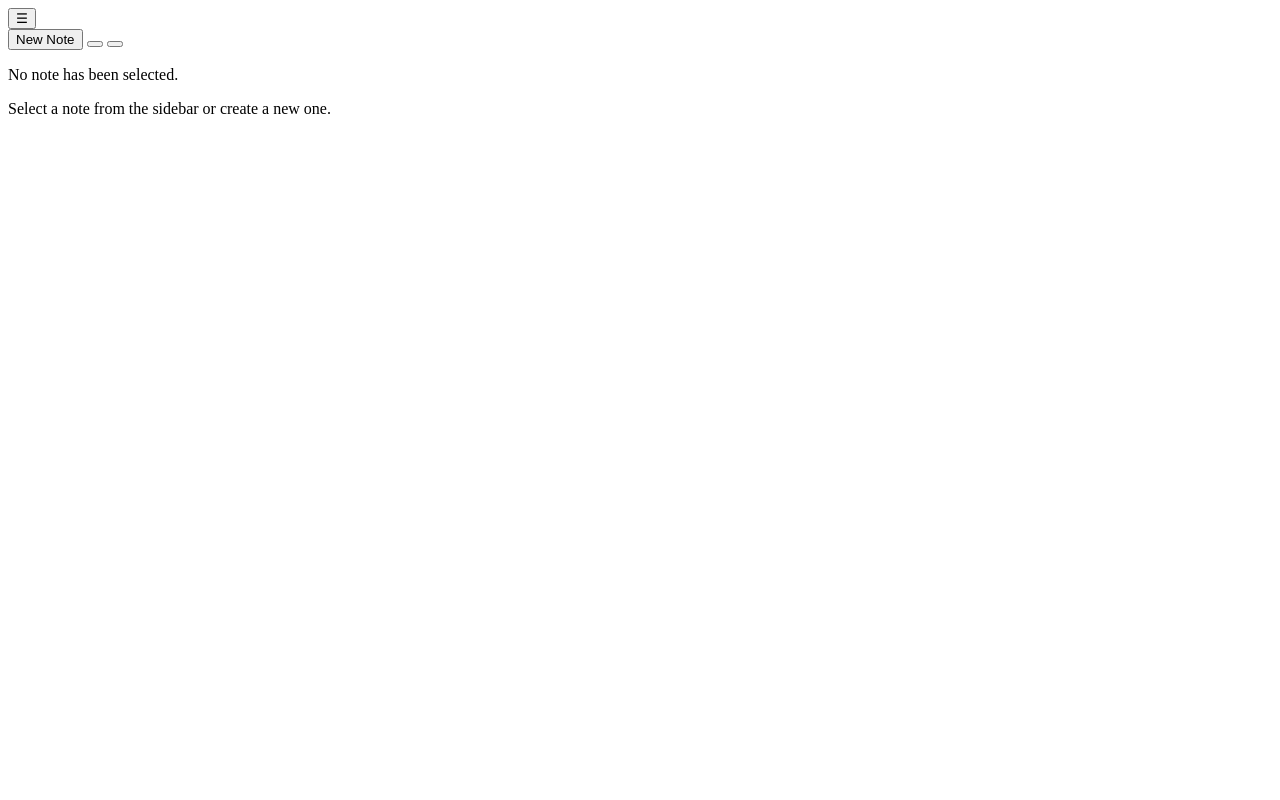
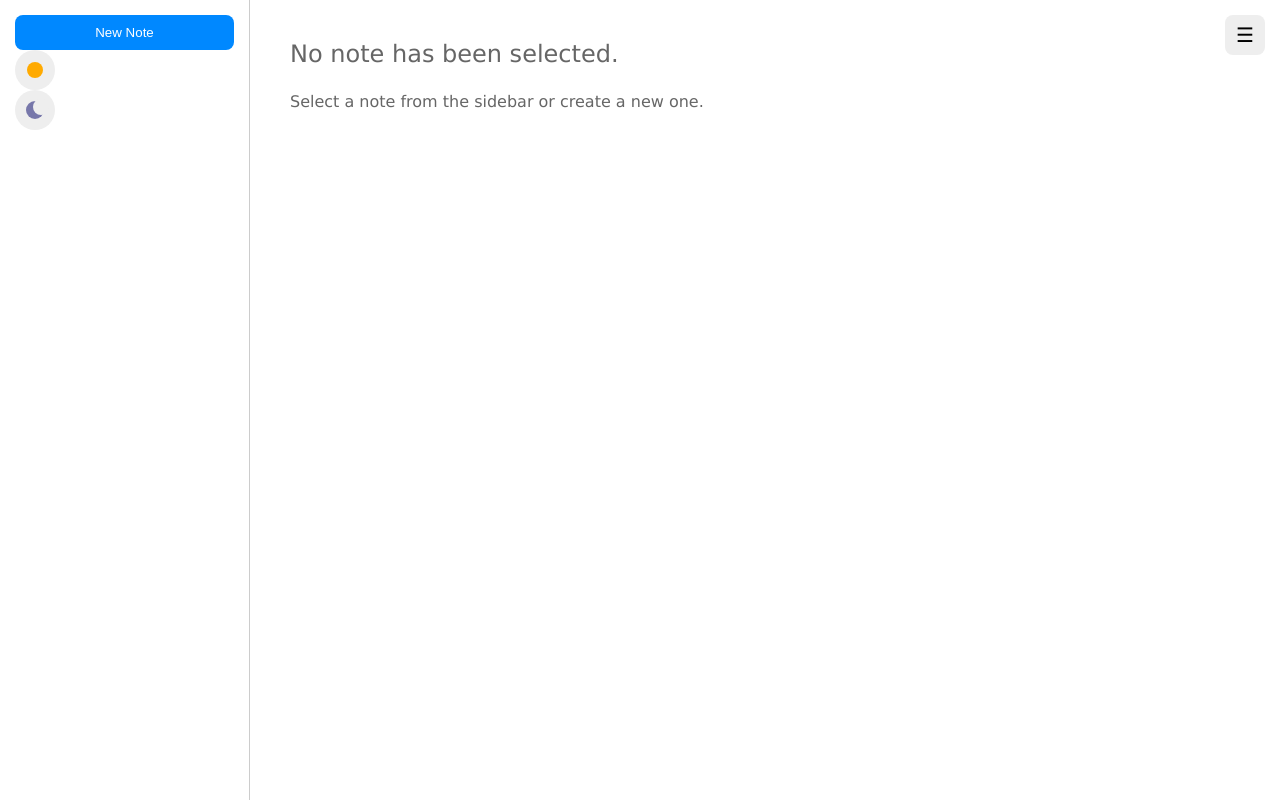
Before and after one commit to LMF700/lucamulder.com, a plain HTML site: page notes.html in a window 1280 px wide. Drawn offline with Linux system fonts and the light colour scheme.

Commit message:
Update notes.html

```diff
--- a/notes.html
+++ b/notes.html
@@ -3,7 +3,7 @@
 
 <head>
     <title>Notes</title>
-    <link rel="stylesheet" href="notesstyle.css}">
+    <link rel="stylesheet" href="notesstyle.css">
 </head>
 
 <body>
```
